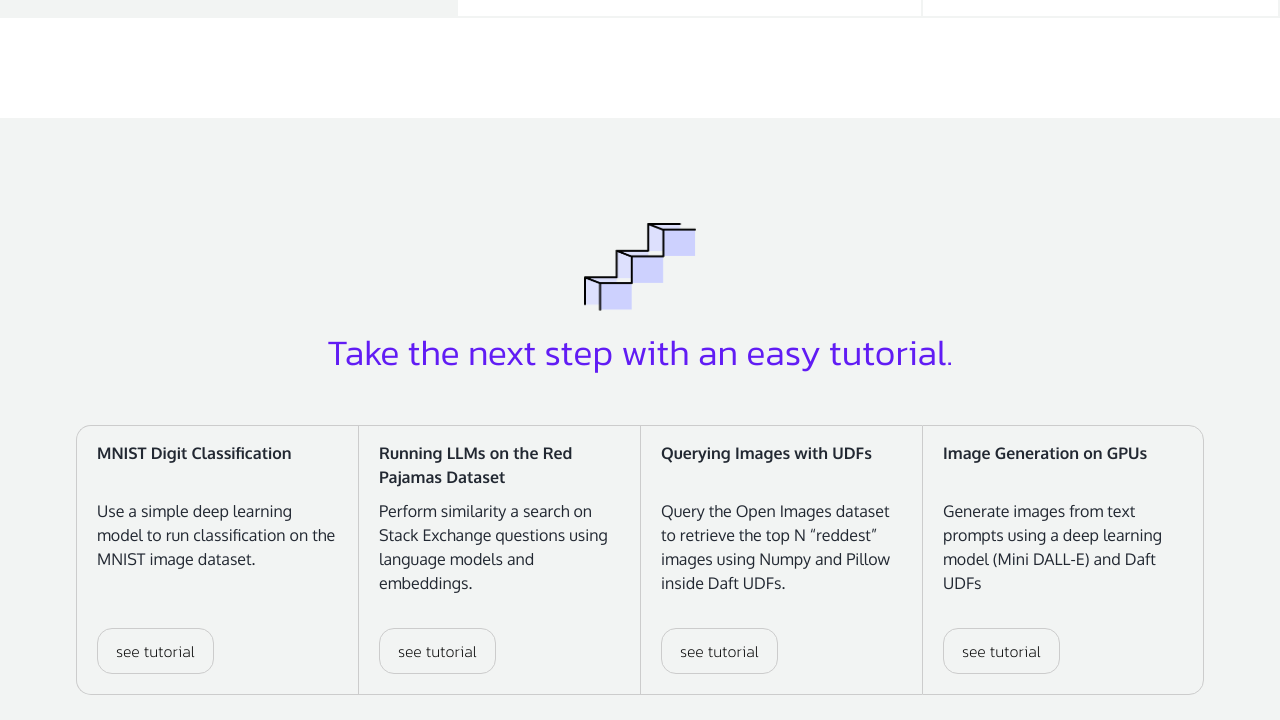
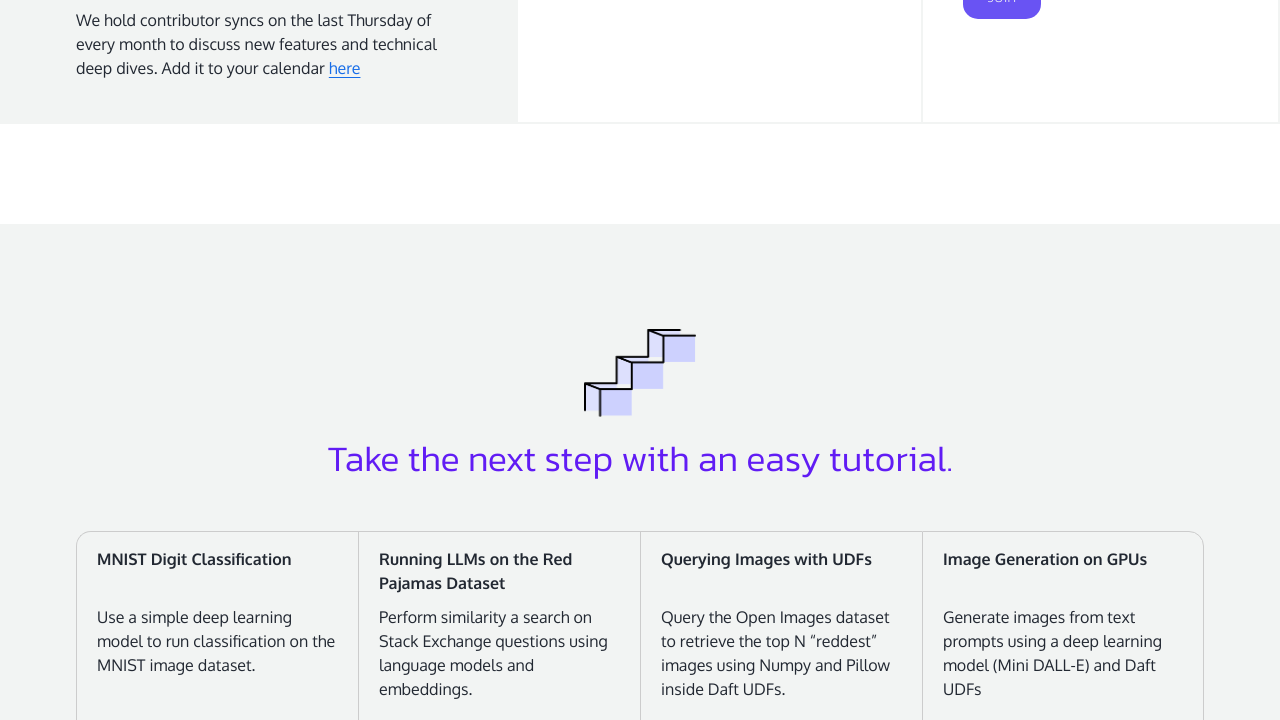
Before and after one commit to universalmind303/getdaft.io, a Sphinx documentation site: the page built from docs/source/index.rst, in a window 1280 px wide and 1400 px high, scrolled down 2526 px, cut to the strip 680-1400 px from the top of the window. Built offline with Sphinx 7.4.7 and the Sphinx Book theme 1.1.4, drawn with Linux system fonts in a browser that asks for light colours; nearby versions of some CDN libraries; comment, search, counter and statistics services are not loaded.

Commit message:
add contributor sync to community

```diff
--- a/docs/source/_static/styles.css
+++ b/docs/source/_static/styles.css
@@ -191,7 +191,11 @@
 }
 
 .nav-menu #stargazers-count {
-  background: linear-gradient(to right, #E0E0E0 60%, var(--light-background) 40%);
+  background: linear-gradient(
+    to right,
+    #e0e0e0 60%,
+    var(--light-background) 40%
+  );
   border: 1px solid var(--gray-outline);
   color: var(--body-black);
   border-radius: 3.26px;
@@ -204,7 +208,7 @@
 
 .nav-menu #stargazers-count::before {
   content: "";
-  background-image: url('star.png');
+  background-image: url("star.png");
   background-size: 17.33px 16px;
   display: inline-block;
   width: 17.33px;
@@ -316,7 +320,7 @@
 
 .use-cases-section .wrapper {
   margin: 0 auto;
-  padding: 75px 76px 25px 76px
+  padding: 75px 76px 25px 76px;
 }
 
 .use-cases-section .tabs {
@@ -525,8 +529,7 @@
   justify-content: space-between;
 }
 
-
-.community-section .wrapper .left-two-thirds .left-blog .top-blog .header{
+.community-section .wrapper .left-two-thirds .left-blog .top-blog .header {
   margin-bottom: 40px;
 }
 
@@ -537,6 +540,14 @@
 
 .community-section .wrapper .left-two-thirds .left-community {
   padding: 25px 75px 25px 0px;
+}
+
+.community-section
+  .wrapper
+  .left-two-thirds
+  .left-community
+  .community-content {
+  margin-top: 25px;
 }
 
 .community-section
@@ -745,7 +756,7 @@
 /* Back to top button */
 
 #pst-back-to-top {
-    background-color: var(--purple-title-text);
+  background-color: var(--purple-title-text);
 }
 
 /* Responsive */
@@ -926,6 +937,7 @@
   }
   .community-section .wrapper .left-two-thirds .left-community {
     display: flex;
+    flex-direction: column;
     justify-content: space-between;
     padding-right: 0px;
   }
--- a/docs/source/_templates/sections/landing-page-body.html
+++ b/docs/source/_templates/sections/landing-page-body.html
@@ -609,6 +609,7 @@
       <div class="left-two-thirds">
         <div class="left-community">
           <div>
+            <div>
               <p class="eyebrow-text">COMMUNITY</p>
               <h2 class="h2">
                 Get updates,<br />
@@ -616,6 +617,16 @@
               </h2>
             </div>
             <img src="_static/hand.png" id="left-community-image" />
+          </div>
+          <p class="community-content">
+            We hold contributor syncs on the last Thursday of every month to
+            discuss new features and technical deep dives. Add it to your
+            calendar
+            <a
+              href="https://calendar.google.com/calendar/u/0?cid=Y183N2IwNzgyMTlmZmM3MDcxODQxOWMwNzI1NzQ3MjAzOTBhNTBlNzRmNzg1ZjIzZjFkNTczMjU3ZWQyZmM2M2I0QGdyb3VwLmNhbGVuZGFyLmdvb2dsZS5jb20"
+              >here</a
+            >
+          </p>
         </div>
         <div class="left-blog">
           <div class="top-blog">
```
Lines whose indentation alone changed are shown as unchanged.
